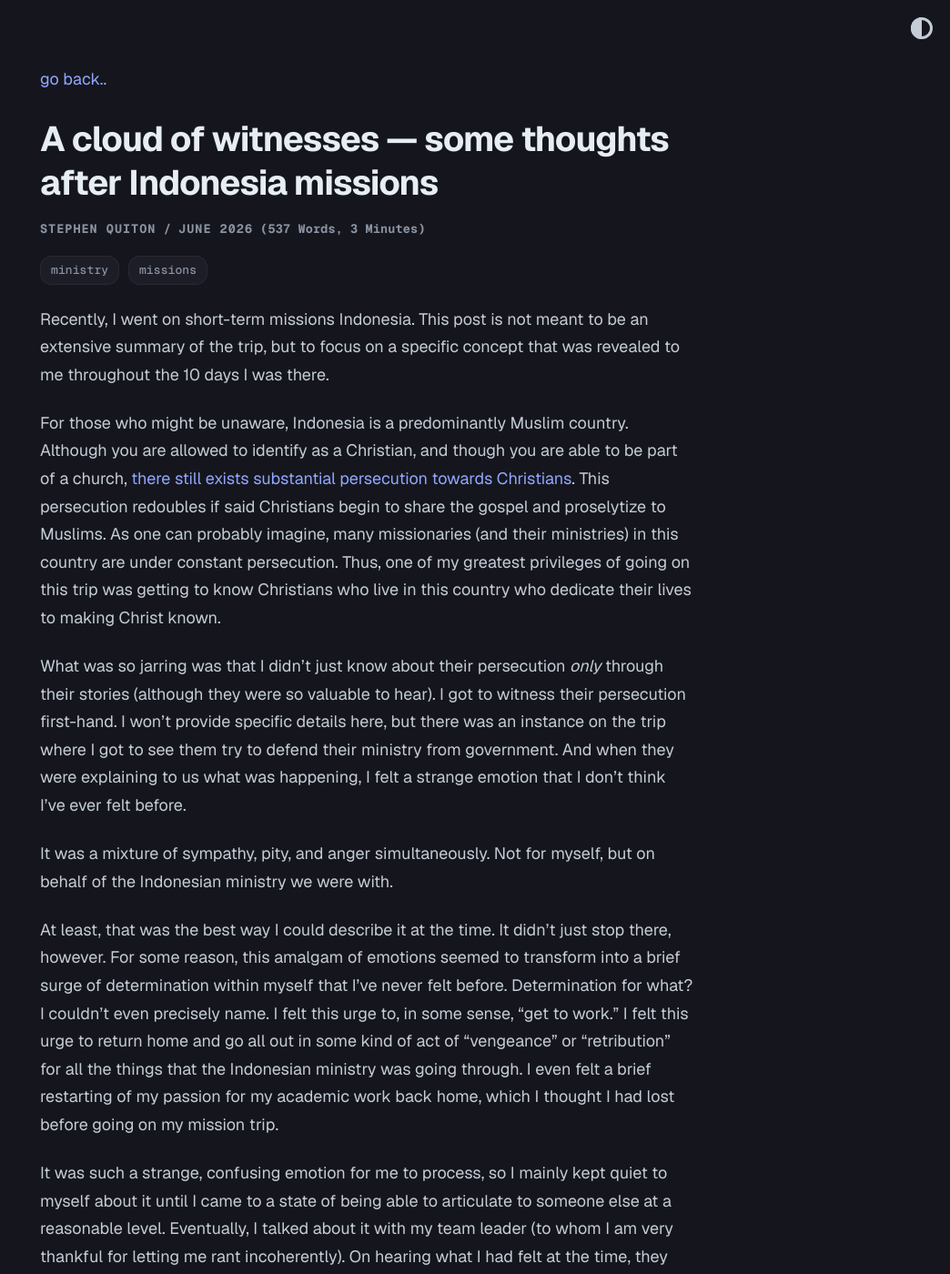
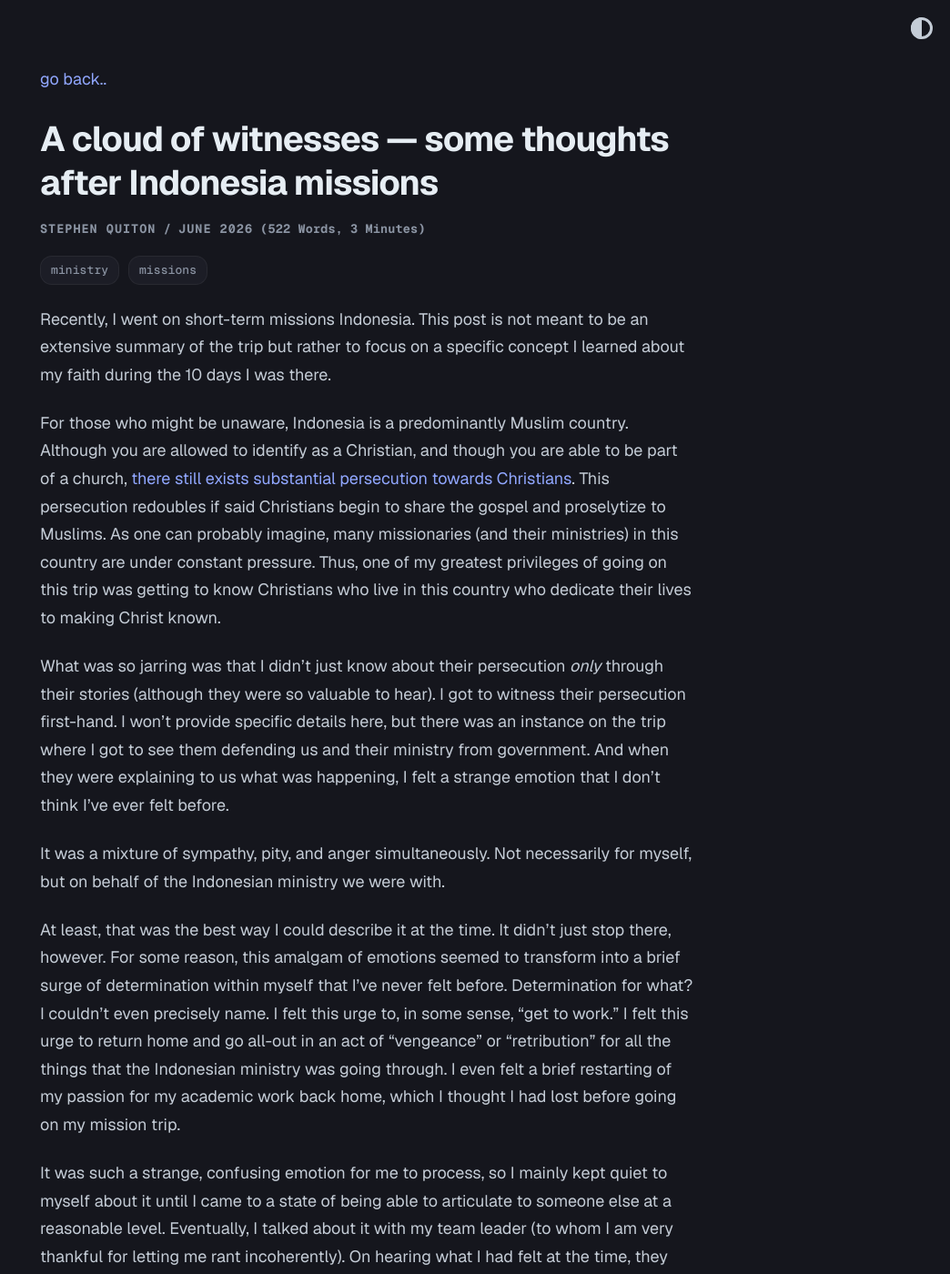
Before and after one commit to matter-of-faith/matter-of-faith.github.io, a Jekyll site: the page built from _posts/2026-06-20-post-indo-missions-reflection.md, in a window 1280 px wide and 1400 px high. Shown: the whole window at 91% size, without its empty margins (236-1280 px from the left). Built offline with Jekyll 4.4.1, drawn with Linux system fonts in a browser that asks for light colours; some of the changed text lies outside the part shown.

Commit message:
Cleanup and clarification

```diff
--- a/_posts/2026-06-20-post-indo-missions-reflection.md
+++ b/_posts/2026-06-20-post-indo-missions-reflection.md
@@ -5,15 +5,15 @@ author: Stephen Quiton
 tags: [ministry, missions]
 ---
 
-Recently, I went on short-term missions Indonesia. This post is not meant to be an extensive summary of the trip, but to focus on a specific concept that was revealed to me throughout the 10 days I was there.
+Recently, I went on short-term missions Indonesia. This post is not meant to be an extensive summary of the trip but rather to focus on a specific concept I learned about my faith during the 10 days I was there.
 
-For those who might be unaware, Indonesia is a predominantly Muslim country. Although you are allowed to identify as a Christian, and though you are able to be part of a church, [there still exists substantial persecution towards Christians](https://en.wikipedia.org/wiki/Freedom_of_religion_in_Indonesia#Christian_community). This persecution redoubles if said Christians begin to share the gospel and proselytize to Muslims. As one can probably imagine, many missionaries (and their ministries) in this country are under constant persecution. Thus, one of my greatest privileges of going on this trip was getting to know Christians who live in this country who dedicate their lives to making Christ known.
+For those who might be unaware, Indonesia is a predominantly Muslim country. Although you are allowed to identify as a Christian, and though you are able to be part of a church, [there still exists substantial persecution towards Christians](https://en.wikipedia.org/wiki/Freedom_of_religion_in_Indonesia#Christian_community). This persecution redoubles if said Christians begin to share the gospel and proselytize to Muslims. As one can probably imagine, many missionaries (and their ministries) in this country are under constant pressure. Thus, one of my greatest privileges of going on this trip was getting to know Christians who live in this country who dedicate their lives to making Christ known.
 
-What was so jarring was that I didn't just know about their persecution *only* through their stories (although they were so valuable to hear). I got to witness their persecution first-hand. I won't provide specific details here, but there was an instance on the trip where I got to see them try to defend their ministry from government. And when they were explaining to us what was happening, I felt a strange emotion that I don't think I've ever felt before.
+What was so jarring was that I didn't just know about their persecution *only* through their stories (although they were so valuable to hear). I got to witness their persecution first-hand. I won't provide specific details here, but there was an instance on the trip where I got to see them defending us and their ministry from government. And when they were explaining to us what was happening, I felt a strange emotion that I don't think I've ever felt before.
 
-It was a mixture of sympathy, pity, and anger simultaneously. Not for myself, but on behalf of the Indonesian ministry we were with.
+It was a mixture of sympathy, pity, and anger simultaneously. Not necessarily for myself, but on behalf of the Indonesian ministry we were with.
 
-At least, that was the best way I could describe it at the time. It didn't just stop there, however. For some reason, this amalgam of emotions seemed to transform into a brief surge of determination within myself that I've never felt before. Determination for what? I couldn't even precisely name. I felt this urge to, in some sense, "get to work." I felt this urge to return home and go all out in some kind of act of "vengeance" or "retribution" for all the things that the Indonesian ministry was going through. I even felt a brief restarting of my passion for my academic work back home, which I thought I had lost before going on my mission trip.
+At least, that was the best way I could describe it at the time. It didn't just stop there, however. For some reason, this amalgam of emotions seemed to transform into a brief surge of determination within myself that I've never felt before. Determination for what? I couldn't even precisely name. I felt this urge to, in some sense, "get to work." I felt this urge to return home and go all-out in an act of "vengeance" or "retribution" for all the things that the Indonesian ministry was going through. I even felt a brief restarting of my passion for my academic work back home, which I thought I had lost before going on my mission trip.
 
 It was such a strange, confusing emotion for me to process, so I mainly kept quiet to myself about it until I came to a state of being able to articulate to someone else at a reasonable level. Eventually, I talked about it with my team leader (to whom I am very thankful for letting me rant incoherently). On hearing what I had felt at the time, they shared passage that I've seldom paid attention to up until this point
 
@@ -22,9 +22,9 @@ It was such a strange, confusing emotion for me to process, so I mainly kept qui
 >
 >[1] Therefore, since we are surrounded by so great a cloud of witnesses let us also lay aside every weight, and sin which clings so closely, and let us run with endurance the race that is set before us, [2] looking to Jesus, the founder and perfecter of our faith, who for the joy that was set before him endured the cross, despising the shame, and is seated at the right hand of the throne of God.
 >
->[3] Consider him who endured from sinners such hostility against himself, sothat you may not grow weary or fainthearted. (ESV)
+>[3] Consider him who endured from sinners such hostility against himself, so that you may not grow weary or fainthearted. (ESV)
 
 
-That series of emotions I felt—sympathy, pity and anger turning into determination—is what it means to be surrounded by that great cloud of witnesses in verse 1. The Indonesian ministry, with their stories of faith and perseverance amidst hostility, was witnessing to me. That anger and pity I felt for them and the subsequent motivation to not waste my life was the Holy Spirit ministering to me, breathing life into me again, reminding me to never lose heart and to keep moving forward.
+That series of emotions I felt—sympathy, pity and anger turning into determination—is what it means to be surrounded by that great cloud of witnesses in verse 1. The Indonesian ministry, with their stories of faith and perseverance amidst hostility, was witnessing to me. It was indeed the Holy Spirit ministering to me, breathing life into me again, reminding me to never lose heart and to keep moving forward.
 
 I feel like I've largely lived my life (even my walk with God) in ways that look like I'm trying to pick myself up by the bootstraps. I try to motivate myself to live for God, but at some point, my own strength and ability to understand God runs out. I get tired, on the verge of giving up. But then I meet someone else, someone unbridledly on fire for Him. And suddenly, that fire spreads to me, and I want to live unbridledly on fire for Him too.
```
Also changed, not shown: 1 other file.
